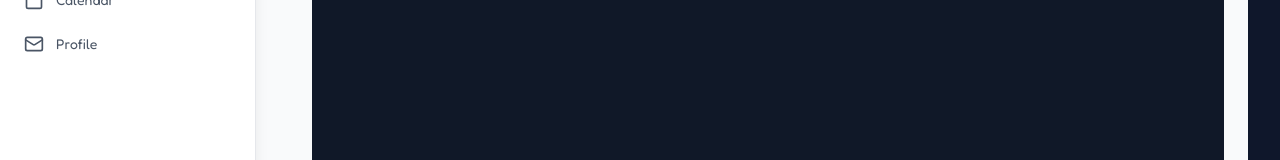
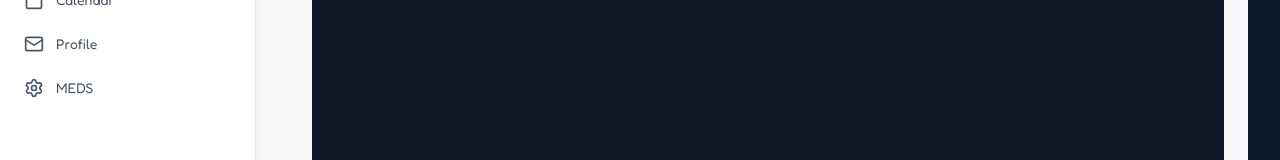
Before and after one commit to harshsingh9222/Alchemists-Grimoire-webster2k25, a React (Vite) app in the folder Client/: page /myMedicines in a window 1280 px wide. Shown: the part 247-407 px from the top of the page. Built offline with nearby package versions, Linux system fonts and the light colour scheme.

Commit message:
route configured

```diff
--- a/Client/src/Components/Navbar.jsx
+++ b/Client/src/Components/Navbar.jsx
@@ -76,7 +76,7 @@ const Navbar = ({ sidebarOpen, setSidebarOpen }) => {
 
           {/* Right (Login / Signup or Profile) */}
           <div className="flex items-center space-x-4">
-            {auth?.status && user ? (
+            {user ? (
               <div className="flex items-center space-x-3">
                 {user.profilePic ? (
                   <img src={user.profilePic} alt="Profile" className="w-9 h-9 rounded-full object-cover" />
--- a/Client/src/Components/Sidebar.jsx
+++ b/Client/src/Components/Sidebar.jsx
@@ -10,6 +10,7 @@ const Sidebar = ({ sidebarOpen, setSidebarOpen }) => {
     { name: "About", path: "/about", icon: User },
     { name: "Calendar", path: "/calendar", icon: Calendar },
     { name: "Profile", path: "/profile", icon: Mail },
+    { name: "MEDS", path: "/medicine-form", icon: Settings },
   ]
 
   return (
```
